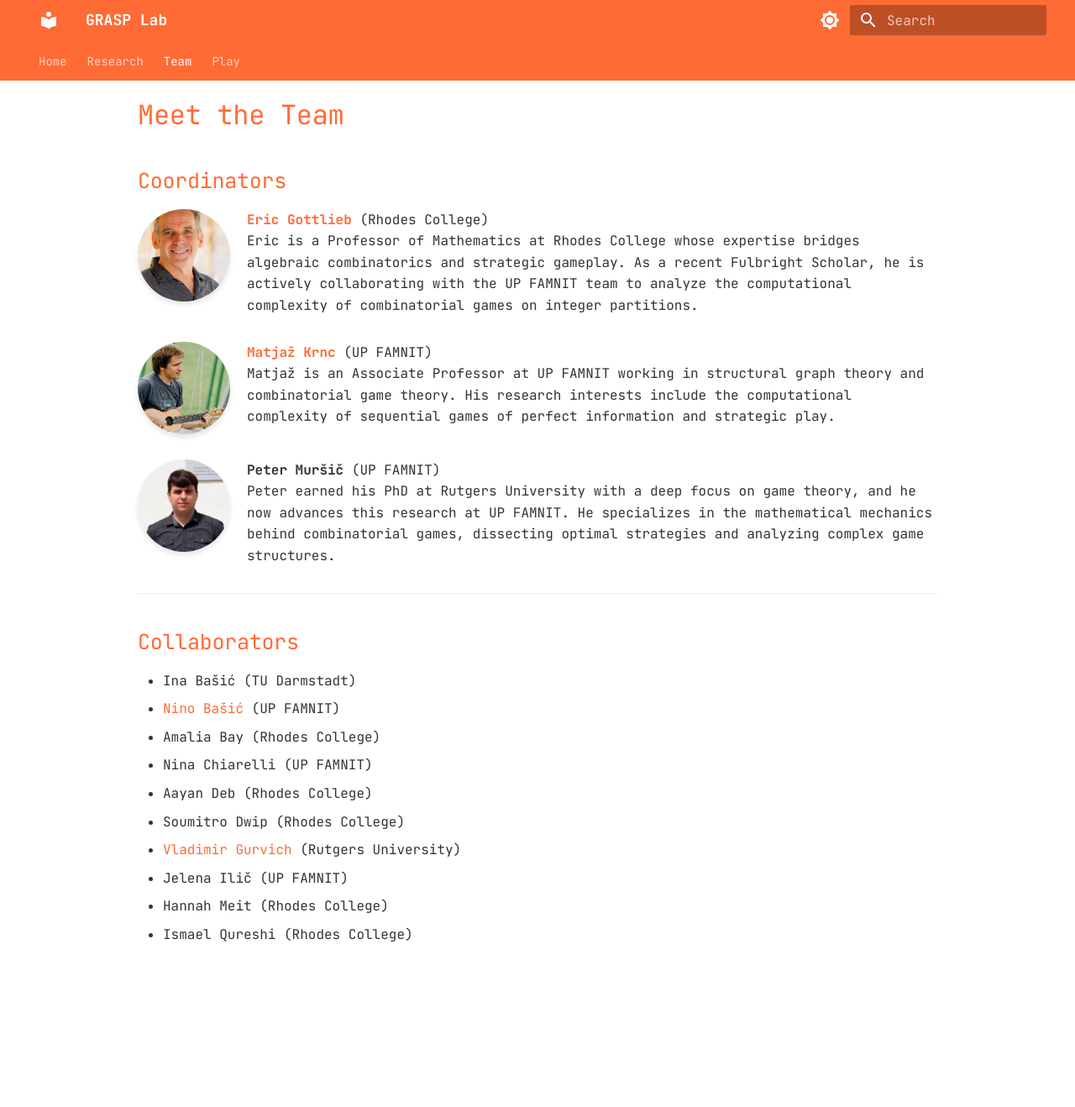
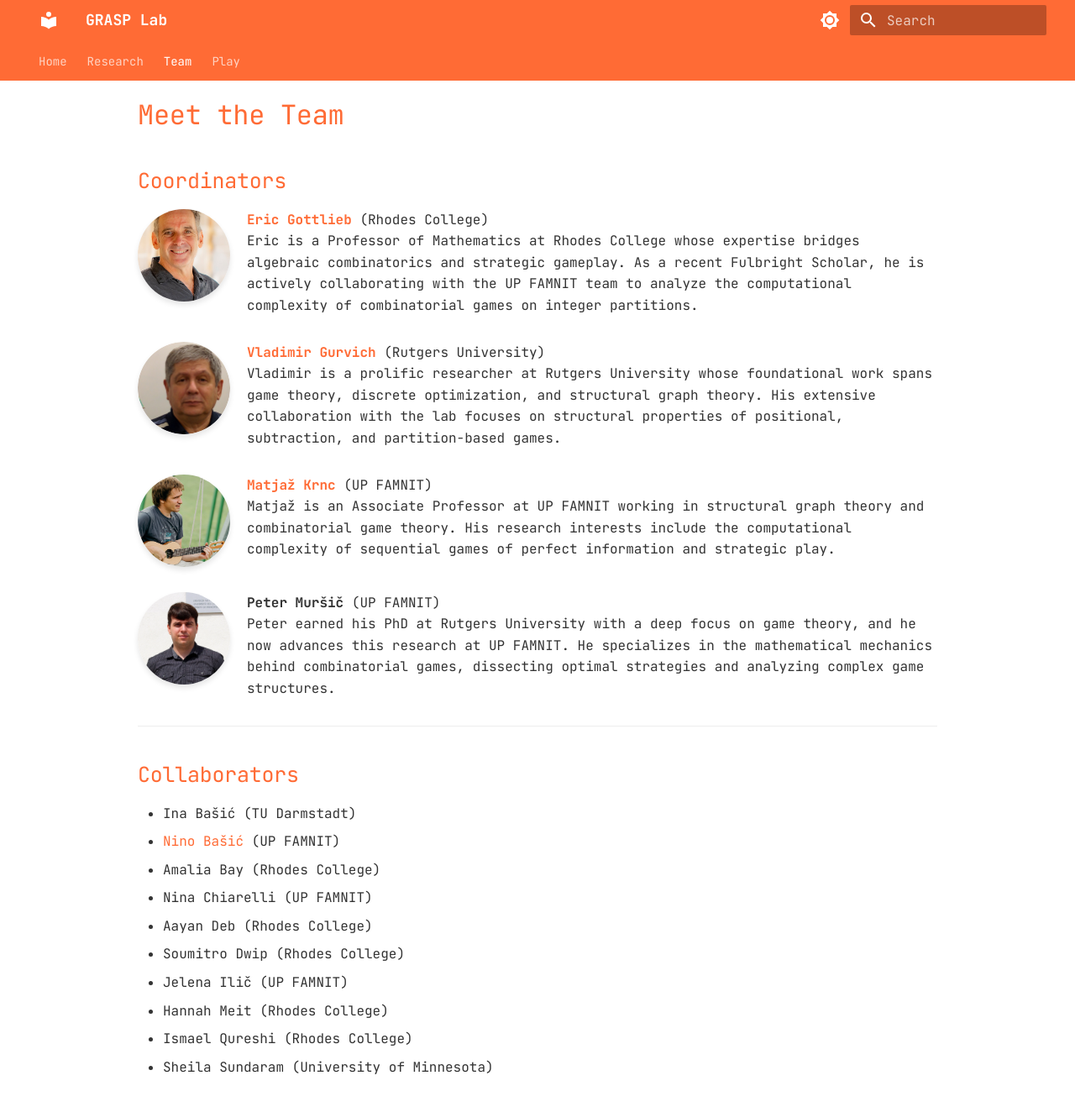
Before and after one commit to Games-Rules-and-Strategic-Play/grasp.github.io, an MkDocs documentation site: the page built from docs/team.md, in a window 1280 px wide and 1352 px high. Shown: the top 1318 px of the window at 84% size. Built offline with MkDocs 1.6.1 and Material for MkDocs 9.7.7, drawn with Linux system fonts in a browser that asks for light colours.

Commit message:
vladimir

```diff
--- a/docs/team.md
+++ b/docs/team.md
@@ -7,6 +7,14 @@
   <div>
     <strong><a href="https://www.rhodes.edu/bio/eric-gottlieb">Eric Gottlieb</a></strong> (Rhodes College)<br>
     Eric is a Professor of Mathematics at Rhodes College whose expertise bridges algebraic combinatorics and strategic gameplay. As a recent Fulbright Scholar, he is actively collaborating with the UP FAMNIT team to analyze the computational complexity of combinatorial games on integer partitions.
+  </div>
+</div>
+
+<div style="display: flex; align-items: flex-start; margin-bottom: 30px;">
+  <img src="../images/vladimir_gurvich.png" style="width: 110px; height: 110px; border-radius: 50%; object-fit: cover; margin-right: 20px; flex-shrink: 0; box-shadow: 0 4px 6px rgba(0,0,0,0.1);">
+  <div>
+    <strong><a href="https://rutcor.rutgers.edu/~gurvich/">Vladimir Gurvich</a></strong> (Rutgers University)<br>
+    Vladimir is a prolific researcher at Rutgers University whose foundational work spans game theory, discrete optimization, and structural graph theory. His extensive collaboration with the lab focuses on structural properties of positional, subtraction, and partition-based games.
   </div>
 </div>
 
@@ -36,7 +44,7 @@
 * Nina Chiarelli (UP FAMNIT)
 * Aayan Deb (Rhodes College)
 * Soumitro Dwip (Rhodes College)
-* [Vladimir Gurvich](https://rutcor.rutgers.edu/~gurvich/) (Rutgers University)
 * Jelena Ilič (UP FAMNIT)
 * Hannah Meit (Rhodes College)
 * Ismael Qureshi (Rhodes College)
+* Sheila Sundaram (University of Minnesota)
```
Also changed, not shown: docs/images/vladimir_gurvich.png (added).
